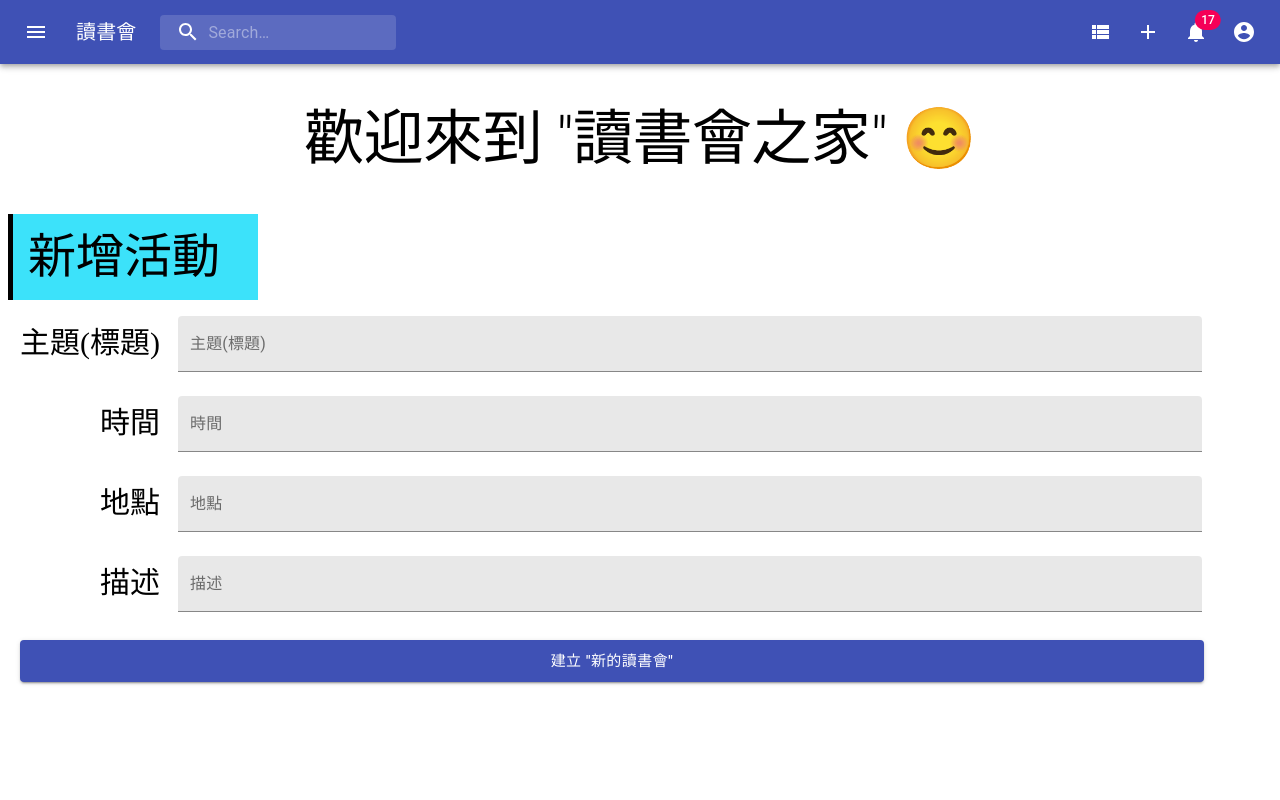
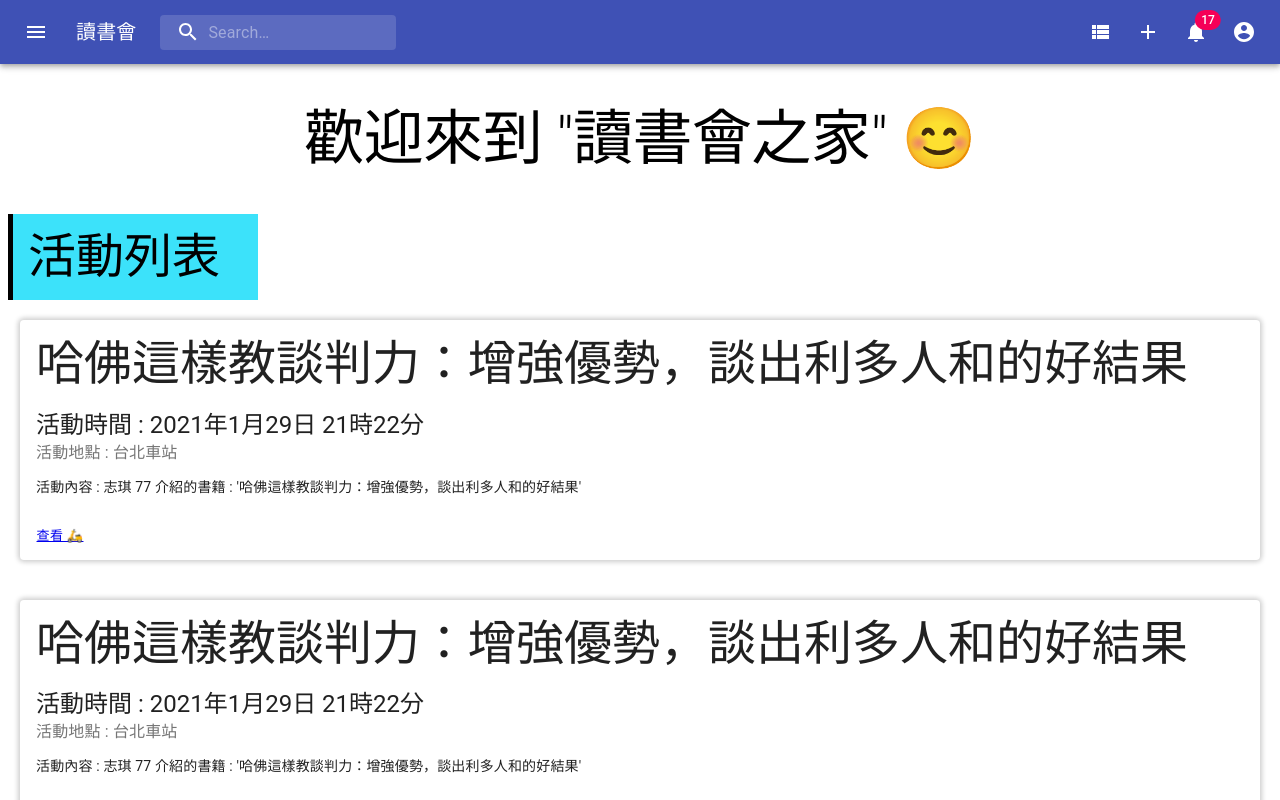
Before and after one commit to andrew781026/D-D_read_book_meeting, a React (Create React App) app in the folder web/: page /D-D_read_book_meeting/list in a window 1280 px wide. Built offline with nearby package versions, Linux system fonts and the light colour scheme.

Commit message:
[web] add /list for Listing book meeting

```diff
--- a/web/src/routes/routesConfig.js
+++ b/web/src/routes/routesConfig.js
@@ -1,6 +1,6 @@
 import React from 'react';
 
-const lazyTime = (path, duration = 300) => React.lazy(() => {
+const lazyImport = (path, duration = 300) => React.lazy(() => {
     return new Promise(resolve => {
         setTimeout(() => resolve(path), duration);
     });
@@ -8,12 +8,16 @@
 
 const routes = [
     {
-        path: "/D-D_read_book_meeting/loading",
+        path: "/list",
+        component: React.lazy(() => import('../views/list/List'))
+    },
+    {
+        path: "/loading",
         component: React.lazy(() => import('../views/loading/Loading'))
     },
     {
         path: "*",
-        component: lazyTime(import('../views/home/Home'), 1000)
+        component: lazyImport(import('../views/home/Home'), 1000)
     },
 ]
 
--- a/web/src/views/home/TopNavBar.js
+++ b/web/src/views/home/TopNavBar.js
@@ -10,7 +10,7 @@
 import Menu from '@material-ui/core/Menu';
 
 // react-router
-import { useHistory } from "react-router-dom";
+import {useHistory} from "react-router-dom";
 
 // icons
 import MenuIcon from '@material-ui/icons/Menu';
@@ -198,21 +198,23 @@
                     </div>
                     <div className={classes.grow}/>
                     <div className={classes.sectionDesktop}>
-                        <IconButton title="活動列表" color="inherit">
-                            <ViewListIcon onClick={
+                        <IconButton title="活動列表" color="inherit"
+                                    onClick={
                                         () => {
                                             /* React-Router to List */
                                             history.push("/list");
                                         }
-                            }/>
+                                    }>
+                            <ViewListIcon/>
                         </IconButton>
-                        <IconButton title="新增活動" color="inherit">
-                            <AddIcon onClick={
+                        <IconButton title="新增活動" color="inherit"
+                                    onClick={
                                         () => {
-                                    /* React-Router to Add */
+                                            /* React-Router to List */
                                             history.push("/add");
                                         }
-                            }/>
+                                    }>
+                            <AddIcon/>
                         </IconButton>
                         <IconButton aria-label="show 17 new notifications" color="inherit">
                             <Badge badgeContent={17} color="secondary">
--- /dev/null
+++ b/web/src/views/list/List.js
@@ -0,0 +1,13 @@
+import TopNavBar from "../home/TopNavBar";
+import ListContent from "./ListContent";
+
+export default () => (
+    <div className="App">
+        <header>
+            <TopNavBar/>
+        </header>
+        <main>
+            <ListContent/>
+        </main>
+    </div>
+);
--- /dev/null
+++ b/web/src/views/list/ListContent.js
@@ -0,0 +1,148 @@
+import React from "react";
+import {Button, Card, CardContent, CardActions, Typography} from "@material-ui/core";
+import {makeStyles} from "@material-ui/core/styles";
+
+const useStyles = makeStyles(theme => ({
+    root:{
+        overflowY:'auto',
+        maxHeight:'calc(100vh - 64px)',
+        [theme.breakpoints.down('xs')]: {
+            maxHeight: 'calc(100vh - 56px)',
+        },
+    },
+    container: {
+        display: 'flex',
+        flexWrap: 'wrap',
+        width: '100%',
+        justifyContent: 'flex-start',
+        alignItems: 'center',
+    },
+    textField: {
+        marginLeft: theme.spacing(1),
+        marginRight: theme.spacing(1),
+        maxWidth: '80%',
+        [theme.breakpoints.down('sm')]: {
+            maxWidth: '60%',
+        },
+    },
+    label: {
+        width: '150px',
+        margin: '10px',
+        fontSize: '30px',
+        textAlign: 'right',
+    },
+    description: {
+        borderLeft: '5px solid black',
+        marginLeft: '8px',
+        padding: '15px',
+        backgroundColor: '#3ce2fa',
+        width: '250px'
+    },
+    title: {
+        lineHeight: '150px',
+        textAlign: 'center',
+        [theme.breakpoints.down('sm')]: {
+            fontSize: '40px',
+            fontWeight: '900'
+        },
+    },
+    button: {
+        margin: '20px',
+        width: 'calc(80% + 160px)',
+        [theme.breakpoints.down('sm')]: {
+            width: 'calc(60% + 160px)',
+        },
+    }
+}));
+
+const useSimpleCardStyles = makeStyles({
+    root: {
+        width: '100%',
+        boxShadow: '0 0 5px 2px rgba(0,0,0,0.2)',
+        margin: '20px'
+    },
+    bullet: {
+        display: 'inline-block',
+        margin: '0 2px',
+        transform: 'scale(0.8)',
+    },
+    title: {
+        fontSize: 14,
+    },
+    pos: {
+        marginBottom: 12,
+    },
+});
+
+function SimpleCard(props) {
+    const classes = useSimpleCardStyles();
+
+    const formatTime = time => {
+
+        const dateTime = new Date(time);
+
+        return `${dateTime.getFullYear()}年${dateTime.getMonth() + 1}月${dateTime.getDate()}日 ${dateTime.getHours()}時${dateTime.getMinutes()}分`
+    };
+
+    return (
+        <Card className={classes.root}>
+            <CardContent>
+                <Typography variant="h3" gutterBottom>
+                    {props.title}
+                </Typography>
+                <Typography variant="h5" component="h2">
+                    活動時間 : {formatTime(props.time)}
+                </Typography>
+                <Typography className={classes.pos} color="textSecondary">
+                    活動地點 : {props.place}
+                </Typography>
+                <Typography variant="body2" component="p">
+                    活動內容 : {props.describe}
+                </Typography>
+            </CardContent>
+            <CardActions>
+                <Button size="small">
+                    <a href="https://www.books.com.tw/products/0010590581" target="_blank">查看 🛵</a>
+                </Button>
+            </CardActions>
+        </Card>
+    );
+}
+
+const Content = function () {
+
+    const classes = useStyles();
+
+    return (
+        <div className={classes.root}>
+            <Typography className={classes.title} variant="h2">
+                歡迎來到 "讀書會之家" 😊
+            </Typography>
+            <Typography className={classes.description} variant="h3">
+                活動列表
+            </Typography>
+            <div className={classes.container}>
+                <SimpleCard
+                    title="哈佛這樣教談判力：增強優勢，談出利多人和的好結果"
+                    time="2021-01-30T05:22:31.00+08:00"
+                    place="台北車站"
+                    describe="志琪 77 介紹的書籍 : '哈佛這樣教談判力：增強優勢，談出利多人和的好結果'"
+                />
+                <SimpleCard
+                    title="哈佛這樣教談判力：增強優勢，談出利多人和的好結果"
+                    time="2021-01-30T05:22:31.00+08:00"
+                    place="台北車站"
+                    describe="志琪 77 介紹的書籍 : '哈佛這樣教談判力：增強優勢，談出利多人和的好結果'"
+                />
+                <SimpleCard
+                    title="哈佛這樣教談判力：增強優勢，談出利多人和的好結果"
+                    time="2021-01-30T05:22:31.00+08:00"
+                    place="台北車站"
+                    describe="志琪 77 介紹的書籍 : '哈佛這樣教談判力：增強優勢，談出利多人和的好結果'"
+                />
+            </div>
+        </div>
+    )
+}
+
+export default Content;
```
Lines whose indentation alone changed are shown as unchanged.
